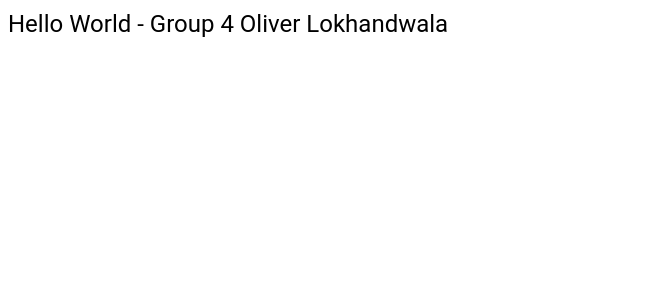
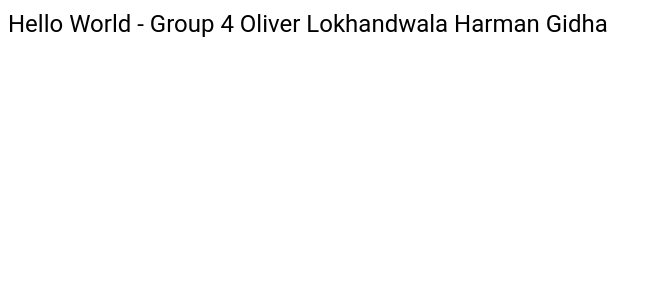
Before and after one commit to 16bitsPixel/ezCommerce, a Next.js app: page / in a window 1280 px wide. Shown: the top 300 px of the page, without its empty margins (0-660 px from the left). Built offline with nearby package versions, Linux system fonts and the light colour scheme.

Commit message:
adding name to page

```diff
--- a/src/views/App.tsx
+++ b/src/views/App.tsx
@@ -22,6 +22,7 @@ export function App() {
       <Typography component="h1" variant="h5">
         Hello World - Group 4
         Oliver Lokhandwala
+        Harman Gidha
       </Typography>
     </Fragment>
   );
```
